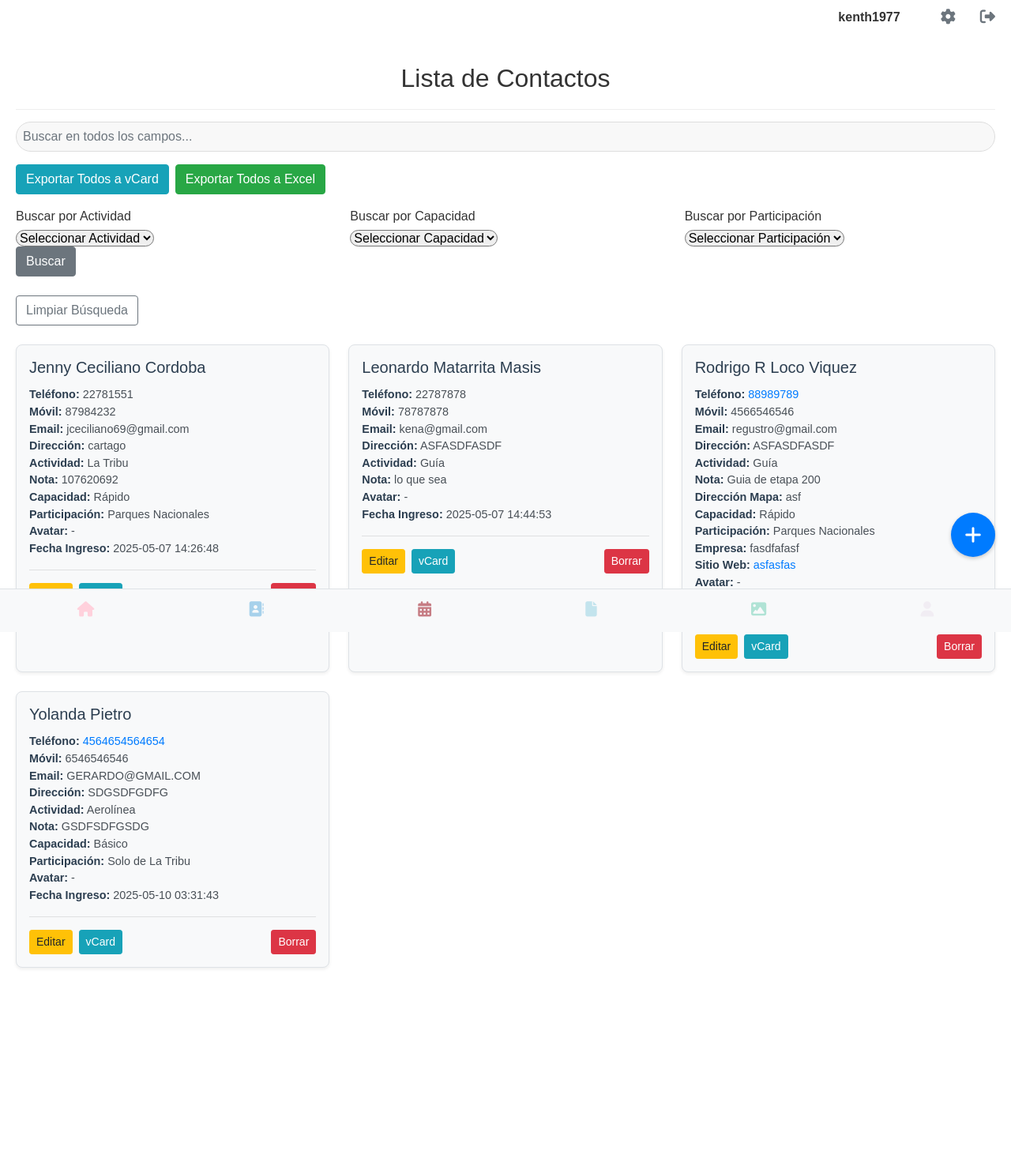
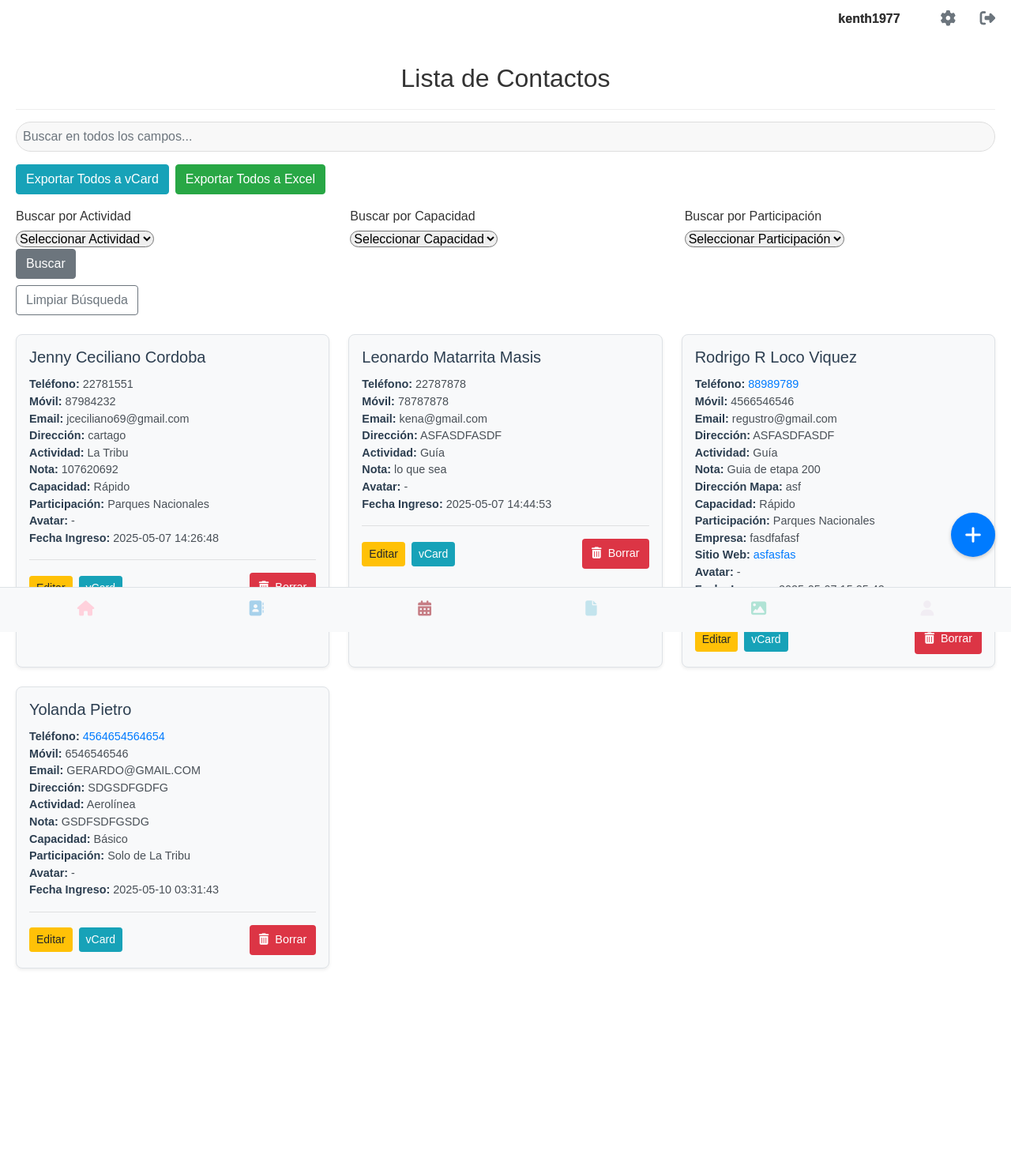
Before and after one commit to kerm1977/miniapp, a Flask app: page /listar_contacto in a window 1280 px wide. Shown: the whole page at 79% size. Before the commit the page ends 1226 px from the top, so only its background shows below. Run offline with Flask 3, Linux system fonts and the light colour scheme; a user stored in the database is signed in; some libraries are stand-ins or nearby versions.

Commit message:
corrección de errores en varias partes inclusive el modal

```diff
--- a/app.py
+++ b/app.py
@@ -788,10 +788,6 @@ def exportar_todos_excel():
 
 
 
-
-
-
-
 @app.route('/api/events', methods=['POST', 'GET'])
 def handle_events():
     if request.method == 'GET':
@@ -800,6 +796,7 @@ def handle_events():
     elif request.method == 'POST':
         data = request.get_json()
         date_str = data.get('date')
+        time_str = data.get('time')  # Obtener la hora del request
         title = data.get('title')
         description = data.get('description')
 
@@ -808,14 +805,17 @@ def handle_events():
 
         try:
             date_obj = datetime.strptime(date_str, '%Y-%m-%d').date()
-            new_event = Event(date=date_obj, title=title, description=description)
+            time_obj = None # Inicializar time_obj
+            if time_str:
+                time_obj = datetime.strptime(time_str, '%H:%M').time()  # Convertir la hora a objeto time
+            new_event = Event(date=date_obj, time=time_obj, title=title, description=description)
             db.session.add(new_event)
             db.session.commit()
             return jsonify({'message': 'Evento guardado exitosamente', 'id': new_event.id, 'event': new_event.to_dict()}), 201
         except ValueError as ve:
             db.session.rollback()
-            print(f"Error de formato de fecha: {ve}")
-            return jsonify({'error': f'Formato de fecha inválido (YYYY-MM-DD): {ve}'}), 400
+            print(f"Error de formato de fecha/hora: {ve}")
+            return jsonify({'error': f'Formato de fecha/hora inválido (YYYY-MM-DD HH:MM): {ve}'}), 400
         except Exception as e:
             db.session.rollback()
             print(f"Error al guardar el evento: {e}")
@@ -836,6 +836,7 @@ def handle_single_event(id):
     elif request.method == 'PUT':
         data = request.get_json()
         date_str = data.get('date')
+        time_str = data.get('time') # Obtener la hora del request
         title = data.get('title')
         description = data.get('description')
 
@@ -844,6 +845,13 @@ def handle_single_event(id):
                 event.date = datetime.strptime(date_str, '%Y-%m-%d').date()
             except ValueError:
                 return jsonify({'error': 'Formato de fecha inválido (YYYY-MM-DD)'}), 400
+        if time_str:
+            try:
+                event.time = datetime.strptime(time_str, '%H:%M').time()  # Convertir la hora a objeto time
+            except ValueError:
+                return jsonify({'error': 'Formato de hora inválido (HH:MM)'}), 400
+        elif 'time' in data and data['time'] is None:
+            event.time = None
         if title:
             event.title = title
         if description is not None:  # Permitir borrar la descripción si se envía null
@@ -853,12 +861,14 @@ def handle_single_event(id):
         return jsonify({'message': f'Evento con ID {id} actualizado exitosamente', 'event': event.to_dict()}), 200
 
 
+
 @app.route('/api/events/<int:id>', methods=['PUT'])
 def update_event(id):
     event = db.session.get(Event, id)
     if event:
         data = request.get_json()
         date_str = data.get('date')
+        time_str = data.get('time')  # Obtener la hora del request
         title = data.get('title')
         description = data.get('description')
 
@@ -867,6 +877,13 @@ def update_event(id):
                 event.date = datetime.strptime(date_str, '%Y-%m-%d').date()
             except ValueError:
                 return jsonify({'error': 'Formato de fecha inválido (YYYY-MM-DD)'}), 400
+        if time_str:
+            try:
+                event.time = datetime.strptime(time_str, '%H:%M').time()
+            except ValueError:
+                return jsonify({'error': 'Formato de hora inválido (HH:MM)'}), 400
+        elif 'time' in data and data['time'] is None:
+            event.time = None
         if title:
             event.title = title
         if description is not None:  # Permitir borrar la descripción si se envía null
--- a/templates/base.html
+++ b/templates/base.html
@@ -4,10 +4,22 @@
     <meta charset="UTF-8">
     <meta name="viewport" content="width=device-width, initial-scale=1.0">
     <link rel="stylesheet" type="text/css" href="{{ url_for('static', filename='css/main.css') }}">
+    <link rel="stylesheet" href="https://cdn.jsdelivr.net/npm/sweetalert2@11/dist/sweetalert2.min.css">
+	<script src="https://cdn.jsdelivr.net/npm/sweetalert2@11/dist/sweetalert2.min.js"></script>
     <title>{% block title %}{% endblock %}</title>
 <!--  -->
 </head>
 <body>
+	<div class="contactos-container">
+    {% if current_user.is_authenticated %}
+        <div class="top-right">
+            <span class="username-display">{{ current_user.username }}</span>
+            <a href="{{ url_for('perfil') }}" class="gear-icon"><i class="fas fa-cog"></i></a>
+            <a href="{{ url_for('logout') }}" class="logout-icon"><i class="fas fa-sign-out-alt"></i></a>
+        </div>
+    {% else %}
+    {% endif %}
+</div>
 
 
 
--- a/templates/calendario.html
+++ b/templates/calendario.html
@@ -1,6 +1,7 @@
 {% extends 'base.html' %}
 {% block title %}Calendario{% endblock %}
 {% block content %}
+
     <div class="container">
         <h1>Calendario</h1>
 
--- a/templates/listar_contacto.html
+++ b/templates/listar_contacto.html
@@ -1,5 +1,8 @@
+{% extends 'base.html' %}
+{% block title %}Lista de Contactos{% endblock %}
+{% block content %}
 <style>
-.contactos-container { /* Nuevo contenedor para los estilos de contactos */
+.contactos-container {
   /* Estilos generales */
   font-family: Arial, sans-serif;
   color: #333;
@@ -26,7 +29,6 @@
 .contactos-container .gear-icon,
 .contactos-container .logout-icon {
   color: #6c757d;
-  /* Gris suave */
   font-size: 1.2rem;
   text-decoration: none;
 }
@@ -45,23 +47,19 @@
   gap: 0.5rem;
   margin-bottom: 1rem;
   flex-wrap: wrap;
-  /* Permite que los botones se apilen en pantallas pequeñas */
 }
 
 .contactos-container .export-buttons .btn {
   margin-bottom: 0.5rem;
-  /* Espacio entre botones apilados */
 }
 
 @media (min-width: 576px) {
   .contactos-container .export-buttons {
     flex-wrap: nowrap;
-    /* Evita que los botones se apilen en pantallas medianas y grandes */
   }
 
   .contactos-container .export-buttons .btn {
     margin-bottom: 0;
-    /* Elimina el margen inferior en pantallas más grandes */
   }
 }
 
@@ -72,17 +70,16 @@
 .contactos-container .contacts-grid {
   display: grid;
   grid-template-columns: repeat(auto-fill, minmax(300px, 1fr));
-  /* Ajusta el ancho mínimo según necesites */
   gap: 1.5rem;
 }
 
 .contactos-container .contact-card {
   display: flex;
   flex-direction: column;
-  background-color: #f8f9fa; /* Añadido un color de fondo claro a las tarjetas */
+  background-color: #f8f9fa;
   border: 1px solid #e0e0e0;
   border-radius: 0.5rem;
-  box-shadow: 0 0.125rem 0.25rem rgba(0, 0, 0, 0.071); /* Sutil sombra */
+  box-shadow: 0 0.125rem 0.25rem rgba(0, 0, 0, 0.071);
 }
 
 .contactos-container .contact-card .card-body {
@@ -92,19 +89,23 @@
 .contactos-container .contact-card .card-title {
   margin-bottom: 0.75rem;
   font-size: 1.25rem;
-  color: #2c3e50; /* Título más oscuro */
+  color: #2c3e50;
 }
 
 .contactos-container .contact-card .card-text {
   font-size: 0.9rem;
   line-height: 1.5;
   margin-bottom: 0.5rem;
-  color: #495057; /* Texto un poco más oscuro */
+  color: #495057;
+  /* Nuevas propiedades para controlar el desbordamiento del texto */
+  overflow: hidden;         /* Oculta el texto que se desborda del contenedor */
+  text-overflow: ellipsis;  /* Muestra puntos suspensivos (...) para indicar texto oculto */
+  word-wrap: break-word;    /* Permite que las palabras se dividan y pasen a la siguiente línea */
 }
 
 .contactos-container .contact-card .card-text strong {
   font-weight: bold;
-  color: #2c3e50; /* Resaltar en negrita */
+  color: #2c3e50;
 }
 
 .contactos-container .contact-card .card-text a {
@@ -215,17 +216,38 @@
 .contactos-container .modal-footer>* {
   margin: 0.25rem;
 }
+
+/* Estilos para el botón de borrado con SweetAlert2 */
+.borrar-contacto-btn-swal {
+    background-color: #dc3545 !important;
+    color: white !important;
+    border: none !important;
+    padding: 0.5rem 0.75rem !important;
+    border-radius: 0.25rem !important;
+    cursor: pointer !important;
+    font-size: 0.9rem !important;
+    transition: background-color 0.3s ease !important;
+}
+
+.borrar-contacto-btn-swal:hover {
+    background-color: #c82333 !important;
+}
+
+.borrar-contacto-btn-swal i {
+    margin-right: 0.25rem;
+}
 </style>
 
-{% extends 'base.html' %}
-{% block title %}Lista de Contactos{% endblock %}
-{% block content %}
+
   <div class="contactos-container">
+    {% if current_user.is_authenticated %}
         <div class="top-right">
             <span class="username-display">{{ current_user.username }}</span>
             <a href="{{ url_for('perfil') }}" class="gear-icon"><i class="fas fa-cog"></i></a>
             <a href="{{ url_for('logout') }}" class="logout-icon"><i class="fas fa-sign-out-alt"></i></a>
         </div>
+    {% else %}
+    {% endif %}
 
     <h1>Lista de Contactos</h1>
 
@@ -300,27 +322,11 @@
                   <a href="{{ url_for('exportar_vcard', contacto_id=contacto.id) }}" class="btn btn-sm btn-info">vCard</a>
                 </div>
                 <div>
-                                    <button type="button" class="btn btn-sm btn-danger" data-bs-toggle="modal" data-bs-target="#confirmarBorrarModal{{ contacto.id }}">Borrar</button>
-                                    <div class="modal fade" id="confirmarBorrarModal{{ contacto.id }}" tabindex="-1" aria-labelledby="confirmarBorrarModalLabel{{ contacto.id }}" aria-hidden="true">
-                                        <div class="modal-dialog">
-                                            <div class="modal-content">
-                                                <div class="modal-header">
-                                                    <h5 class="modal-title" id="confirmarBorrarModalLabel{{ contacto.id }}">Confirmar Borrado</h5>
-                                                    <button type="button" class="btn-close" data-bs-dismiss="modal" aria-label="Cerrar"></button>
-                                                </div>
-                                                <div class="modal-body">
-                                                    ¿Estás seguro de que deseas borrar a <strong>{{ contacto.nombre }}</strong>?
-                                                </div>
-                                                <div class="modal-footer">
-                                                    <button type="button" class="btn btn-secondary" data-bs-dismiss="modal">Cancelar</button>
-                                                    <form method="POST" action="{{ url_for('borrar_contacto', id=contacto.id) }}" style="display: inline;">
-                                                        {{ csrf_token }}
-                                                        <button type="submit" class="btn btn-danger">Confirmar Borrar</button>
-                                                    </form>
-                                                </div>
-                                            </div>
-                                        </div>
-                                    </div>
+                  <button type="button" class="btn btn-sm btn-danger borrar-contacto-btn-swal"
+                          data-contacto-id="{{ contacto.id }}"
+                          data-contacto-nombre="{{ contacto.nombre }}">
+                    <i class="fas fa-trash-alt"></i> Borrar
+                  </button>
                 </div>
               </div>
             </div>
@@ -339,13 +345,14 @@
       document.addEventListener('DOMContentLoaded', function() {
         const searchInput = document.getElementById('searchInput');
         const contactCards = document.querySelectorAll('.contact-card');
+        const botonesBorrar = document.querySelectorAll('.borrar-contacto-btn-swal');
 
         searchInput.addEventListener('input', function() {
           const searchTerm = searchInput.value.toLowerCase();
 
           contactCards.forEach(card => {
             let cardMatch = false;
-                        const textElements = card.querySelectorAll('h5, p');
+            const textElements = card.querySelectorAll('h5, p, strong, a');
 
             textElements.forEach(element => {
               if (element.textContent.toLowerCase().includes(searchTerm)) {
@@ -354,10 +361,43 @@
             });
 
             if (cardMatch) {
-                            card.style.display = ''; // Mostrar la tarjeta
+              card.style.display = '';
             } else {
-                            card.style.display = 'none'; // Ocultar la tarjeta
+              card.style.display = 'none';
             }
+          });
+        });
+
+        botonesBorrar.forEach(boton => {
+          boton.addEventListener('click', function() {
+            const contactoId = this.dataset.contactoId;
+            const contactoNombre = this.dataset.contactoNombre;
+
+            Swal.fire({
+              title: '¿Estás seguro?',
+              text: `¿Deseas borrar a ${contactoNombre}?`,
+              icon: 'warning',
+              showCancelButton: true,
+              confirmButtonColor: '#dc3545',
+              cancelButtonColor: '#6c757d',
+              confirmButtonText: 'Sí, borrar',
+              cancelButtonText: 'Cancelar'
+            }).then((result) => {
+              if (result.isConfirmed) {
+                const form = document.createElement('form');
+                form.method = 'POST';
+                form.action = `/borrar_contacto/${contactoId}`;
+
+                const csrfTokenInput = document.createElement('input');
+                csrfTokenInput.type = 'hidden';
+                csrfTokenInput.name = 'csrf_token';
+                csrfTokenInput.value = "{{ csrf_token }}";
+
+                form.appendChild(csrfTokenInput);
+                document.body.appendChild(form);
+                form.submit();
+              }
+            });
           });
         });
       });
```
Also changed, not shown: templates/editar_contacto.html (+0 -8 lines), templates/index.html (+0 -10 lines), instance/db.db, templates/crear_contacto.html (indentation only). Lines whose indentation alone changed are shown as unchanged.
